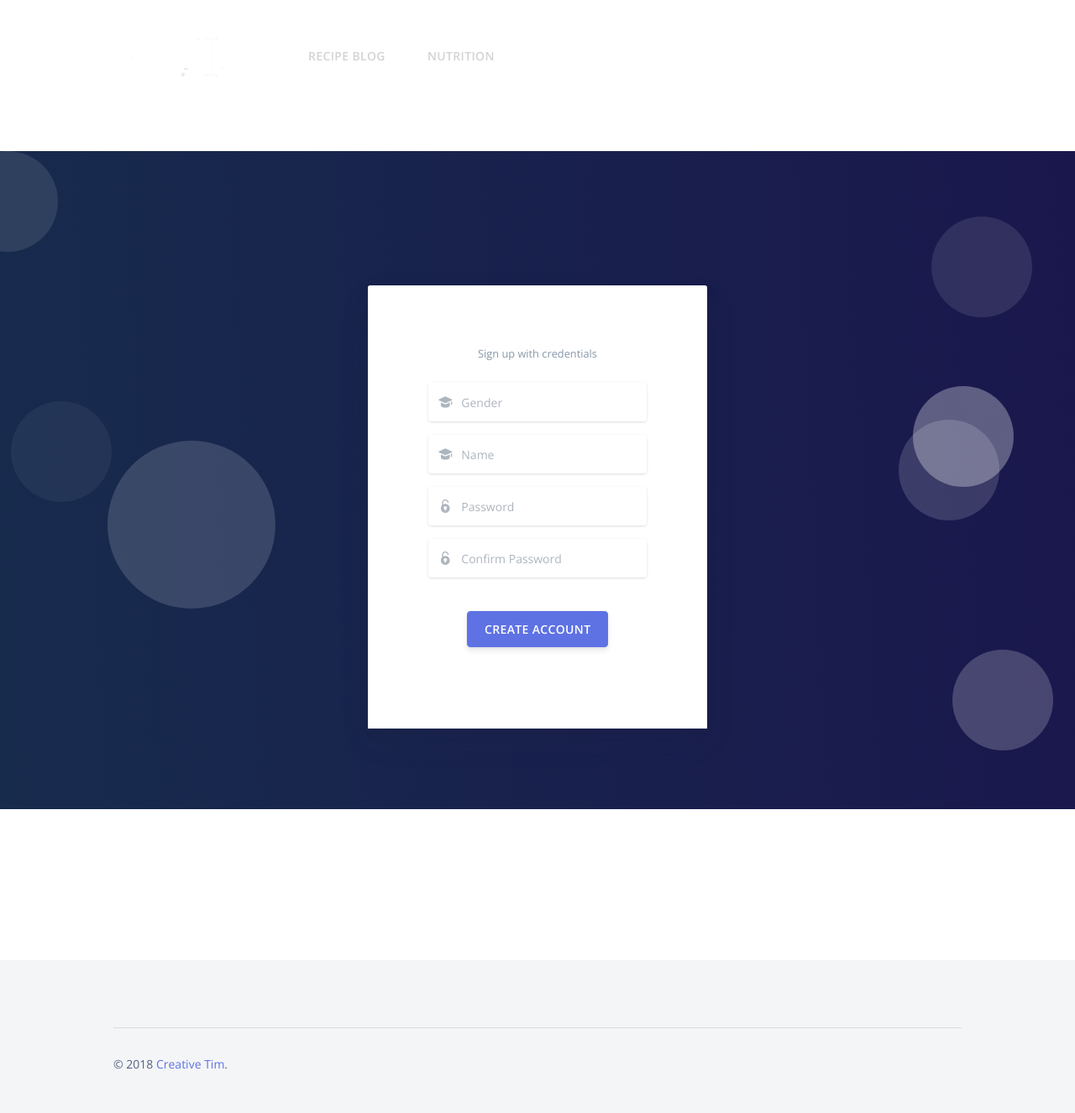
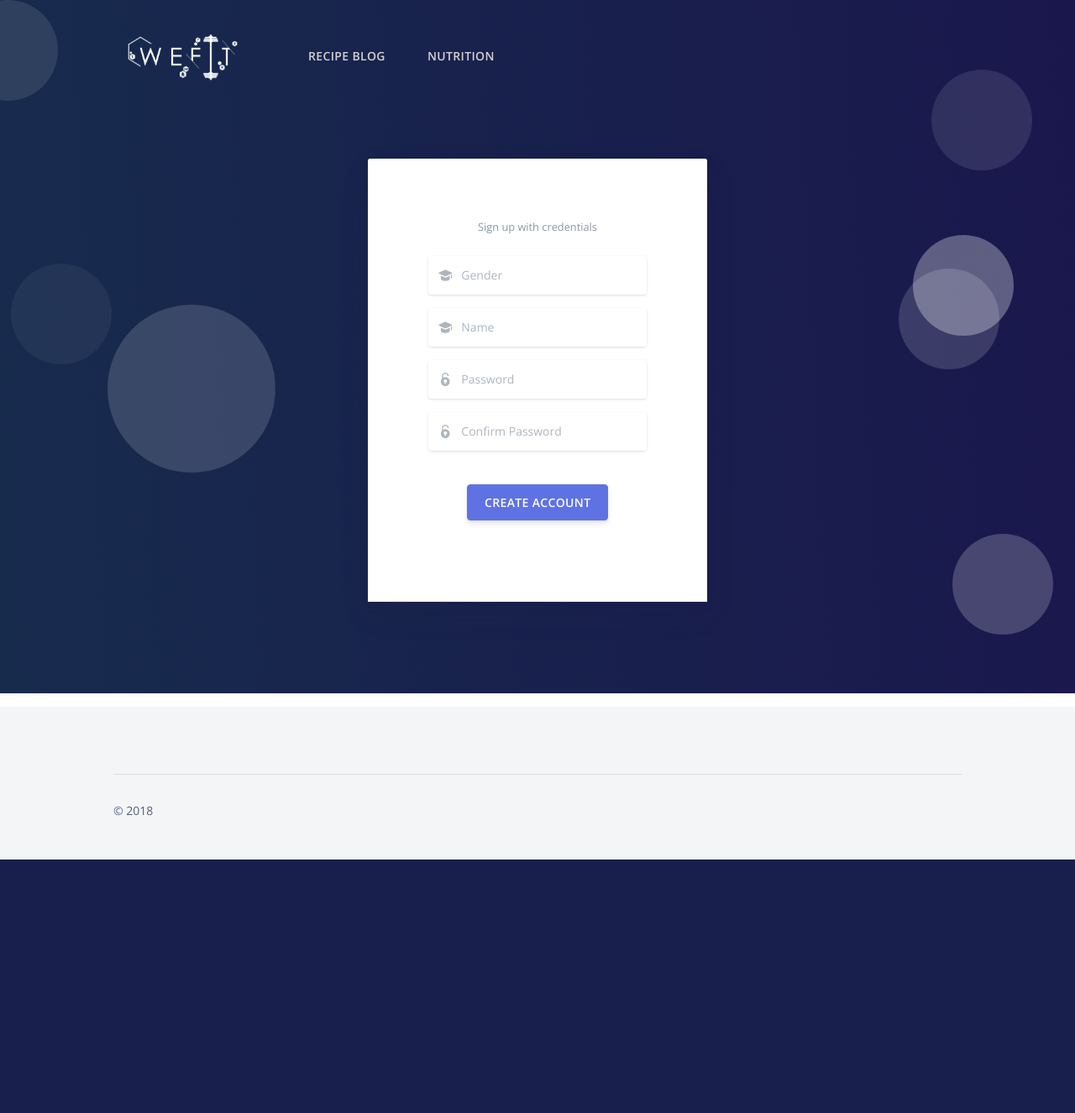
Before and after one commit to eehitray/Vivum2018, a Django app: page /accounts/signup/ in a window 1280 px wide. Shown: the whole page at 84% size. After the commit the page ends 1024 px from the top, so only its background shows below. Run offline with Django 3.2, Linux system fonts and the light colour scheme; some libraries are stand-ins or nearby versions.

Commit message:
Fix Signup

```diff
--- a/Vivum2018/accounts/templates/accounts/signup.html
+++ b/Vivum2018/accounts/templates/accounts/signup.html
@@ -58,7 +58,7 @@
     </nav>
   </header>
   <main>
-    <section class="section section-shaped section-lg">
+    <section class="section-shaped my-0">
       <div class="shape shape-style-1 bg-gradient-default">
         <span></span>
         <span></span>
@@ -72,6 +72,7 @@
       <div class="container pt-lg-md">
         <div class="row justify-content-center">
           <div class="col-lg-5">
+            <p></br></br></br></br></p>
             <div class="card bg-secondary shadow border-0"  style="background-color: white;">
               <div class="card-header bg-white pb-5">
                <div class="card-body px-lg-5 py-lg-5">
@@ -120,6 +121,7 @@
           </div>
         </div>
       </div>
+      <p></br></br></br></br></p>
     </section>
   </main>
   <footer class="footer">
@@ -129,7 +131,6 @@
         <div class="col-md-6">
           <div class="copyright">
             &copy; 2018
-            <a href="https://www.creative-tim.com" target="_blank">Creative Tim</a>.
           </div>
         </div>
       </div>
```
